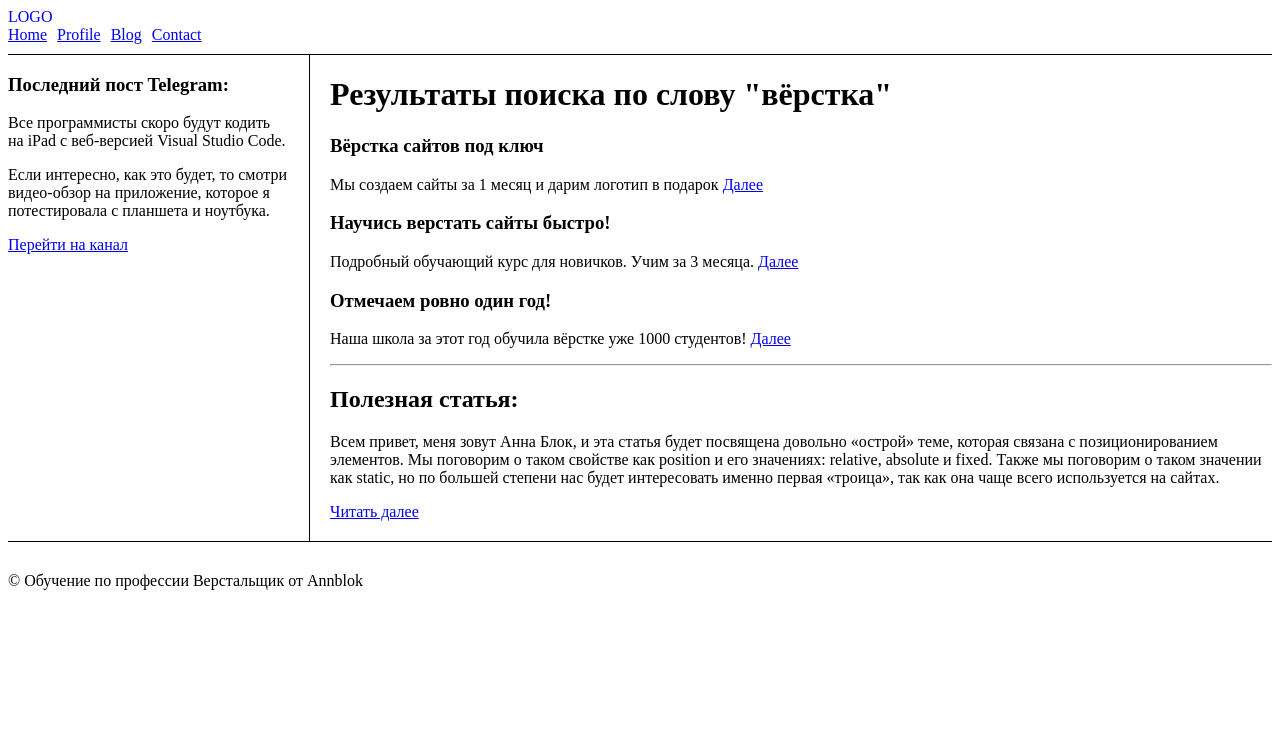
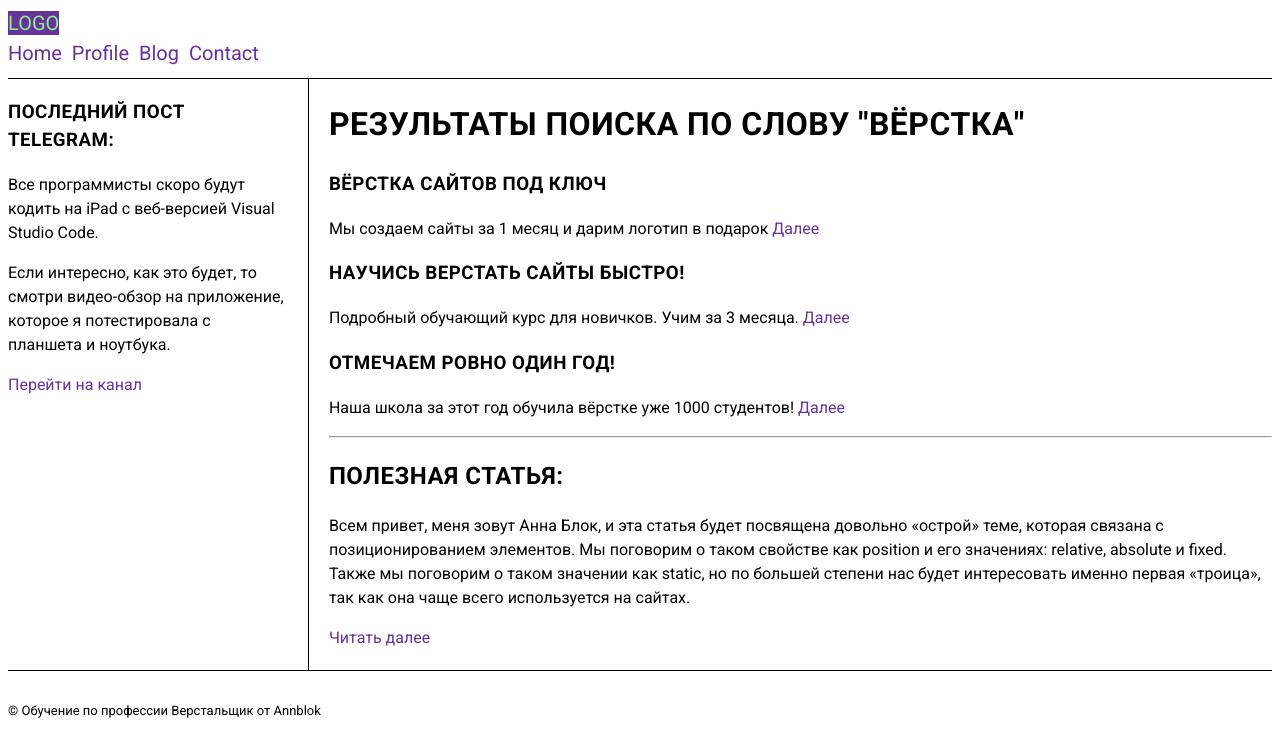
Before and after one commit to Annet-Lovett/module01-Test, a plain HTML site: page semantic.html in a window 1280 px wide. Drawn offline with Linux system fonts and the light colour scheme.

Commit message:
new style

```diff
--- a/css/main.css
+++ b/css/main.css
@@ -1,6 +1,5 @@
 body {
     font-family: 'Nunito Sans', sans-serif;
-    font-family: 'PT Sans', sans-serif;
     background-color: greenyellow;
 }
 
@@ -21,5 +20,4 @@ ol {
 
 h1 {
     text-decoration-line: underline;
-    font-weight: 1000;
 }
--- /dev/null
+++ b/css/test.css
@@ -0,0 +1,59 @@
+body {
+    font-family: 'Roboto', sans-serif;
+    line-height: 1.5;
+}
+
+.header {
+    display: flex;
+    border-bottom: 1px solid #000;
+    padding-bottom: 10px;
+    font-size: 20px;
+}
+.logo {
+    margin-right: 50px;
+    text-decoration: none;
+}
+ul {
+    display: flex;
+    list-style-type: none;
+    padding-left: 0;
+    margin: 0;
+}
+ul > li {
+    margin-right: 10px;
+}
+.box {
+    display: flex;
+    margin-bottom: 30px;
+    gap: 20px;
+    border-bottom: 1px solid #000;
+}
+.aside {
+    border-right: 1px solid #000;
+    padding-right: 20px;
+}
+.post {
+    padding-bottom: 20px;
+}
+
+footer {
+    font-size: 13px;
+}
+
+.logo {
+    color: lightgreen;
+    background-color: rebeccapurple;
+    font-size: 700;
+}
+
+a {
+    color: rebeccapurple;
+    font-size: 700;
+    text-decoration: none;
+}
+
+h1, h2, h3, h4, h5, h6 {
+    text-transform: uppercase;
+    letter-spacing: 0.5px;
+
+}
--- a/semantic.html
+++ b/semantic.html
@@ -5,39 +5,10 @@
     <meta http-equiv="X-UA-Compatible" content="IE=edge">
     <meta name="viewport" content="width=device-width, initial-scale=1.0">
     <title>Document</title>
-    <style>
-        .header {
-            display: flex;
-            border-bottom: 1px solid #000;
-            padding-bottom: 10px;
-        }
-        .logo {
-            margin-right: 50px;
-            text-decoration: none;
-        }
-        ul {
-            display: flex;
-            list-style-type: none;
-            padding-left: 0;
-            margin: 0;
-        }
-        ul > li {
-            margin-right: 10px;
-        }
-        .box {
-            display: flex;
-            margin-bottom: 30px;
-            gap: 20px;
-            border-bottom: 1px solid #000;
-        }
-        .aside {
-            border-right: 1px solid #000;
-            padding-right: 20px;
-        }
-        .post {
-            padding-bottom: 20px;
-        }
-    </style>
+    <link rel="preconnect" href="https://fonts.googleapis.com">
+    <link rel="preconnect" href="https://fonts.gstatic.com" crossorigin>
+    <link href="https://fonts.googleapis.com/css2?family=Nunito+Sans:opsz,wght@6..12,400;6..12,900&family=PT+Sans:ital,wght@0,400;0,700;1,400&family=Roboto:wght@400;700&display=swap" rel="stylesheet">
+    <link rel="stylesheet" href="css/test.css">
 </head>
 <body>
     <header class="header">
```
Also changed, not shown: lesson.html (+1 -1 lines).
